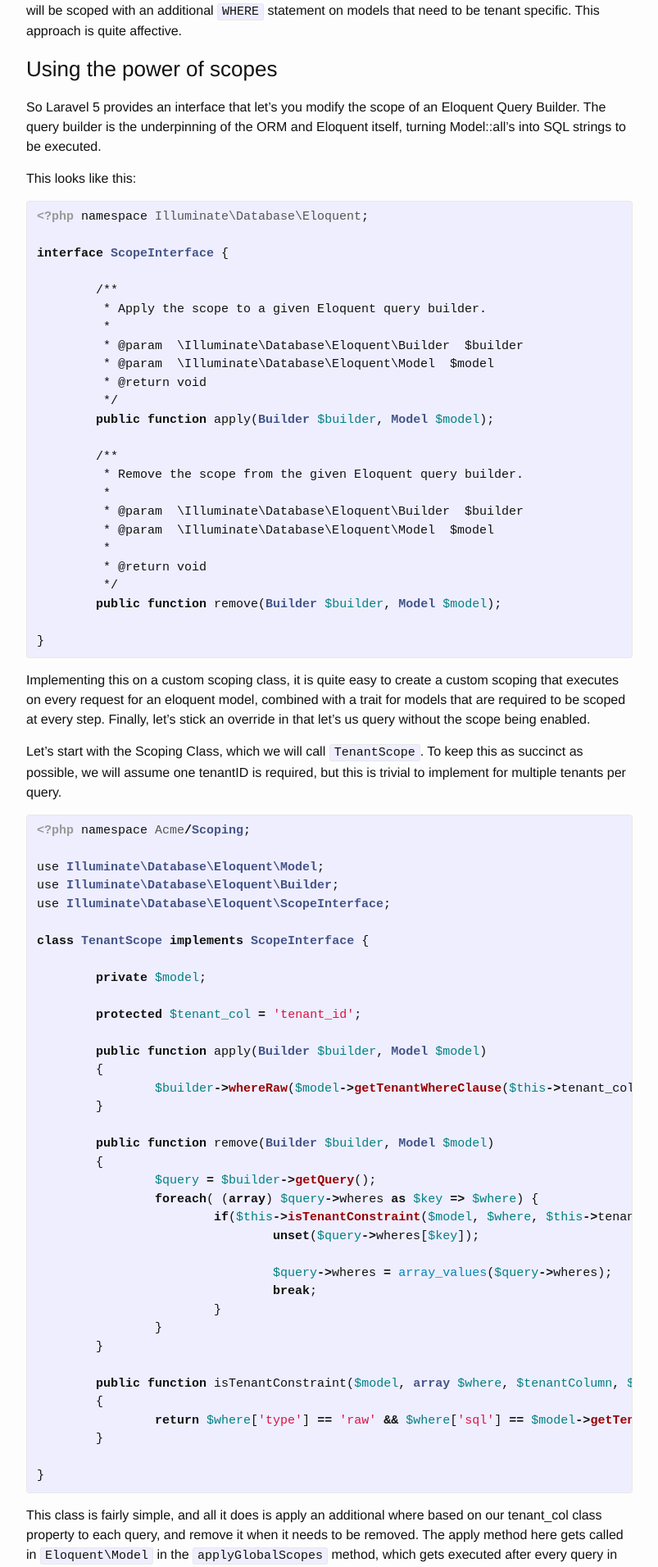
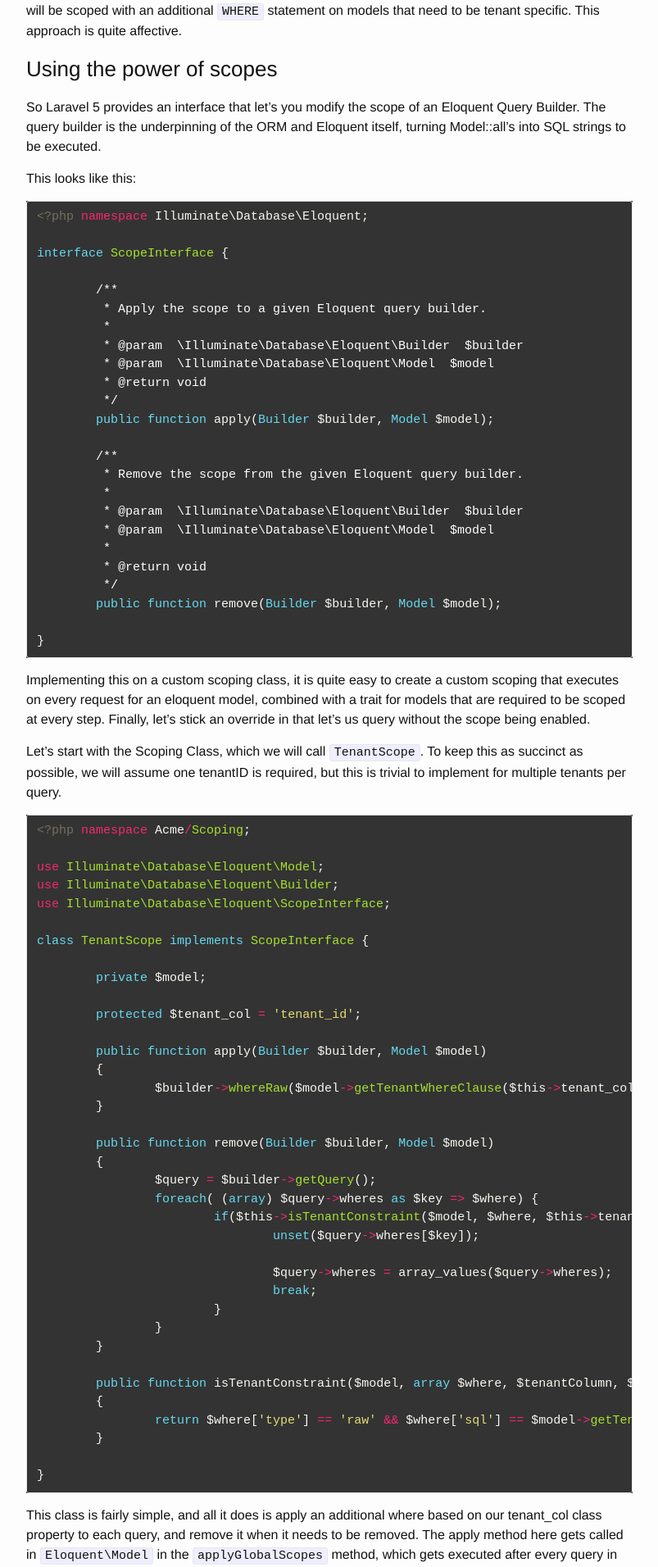
Before and after one commit to j4k/j4k.github.io, a Jekyll site: the page built from _posts/2015-02-16-multi-tenancy-in-laravel5.markdown, in a window 1280 px wide. Shown: the part 1416-3328 px from the top of the page at 82% size, without its empty margins (238-1041 px from the left). Built offline with Jekyll 4.4.1, drawn with Linux system fonts in a browser that asks for light colours.

Commit message:
Adding Dark Code Styles

```diff
--- a/_sass/_syntax-highlighting.scss
+++ b/_sass/_syntax-highlighting.scss
@@ -2,66 +2,157 @@
  * Syntax highlighting styles
  */
 .highlight {
-    background: #fff;
-    @extend %vertical-rhythm;
+    color: white;
+    background-color: #333333;
 
-    .c     { color: #998; font-style: italic } // Comment
-    .err   { color: #a61717; background-color: #e3d2d2 } // Error
-    .k     { font-weight: bold } // Keyword
-    .o     { font-weight: bold } // Operator
-    .cm    { color: #998; font-style: italic } // Comment.Multiline
-    .cp    { color: #999; font-weight: bold } // Comment.Preproc
-    .c1    { color: #998; font-style: italic } // Comment.Single
-    .cs    { color: #999; font-weight: bold; font-style: italic } // Comment.Special
-    .gd    { color: #000; background-color: #fdd } // Generic.Deleted
-    .gd .x { color: #000; background-color: #faa } // Generic.Deleted.Specific
-    .ge    { font-style: italic } // Generic.Emph
-    .gr    { color: #a00 } // Generic.Error
-    .gh    { color: #999 } // Generic.Heading
-    .gi    { color: #000; background-color: #dfd } // Generic.Inserted
-    .gi .x { color: #000; background-color: #afa } // Generic.Inserted.Specific
-    .go    { color: #888 } // Generic.Output
-    .gp    { color: #555 } // Generic.Prompt
-    .gs    { font-weight: bold } // Generic.Strong
-    .gu    { color: #aaa } // Generic.Subheading
-    .gt    { color: #a00 } // Generic.Traceback
-    .kc    { font-weight: bold } // Keyword.Constant
-    .kd    { font-weight: bold } // Keyword.Declaration
-    .kp    { font-weight: bold } // Keyword.Pseudo
-    .kr    { font-weight: bold } // Keyword.Reserved
-    .kt    { color: #458; font-weight: bold } // Keyword.Type
-    .m     { color: #099 } // Literal.Number
-    .s     { color: #d14 } // Literal.String
-    .na    { color: #008080 } // Name.Attribute
-    .nb    { color: #0086B3 } // Name.Builtin
-    .nc    { color: #458; font-weight: bold } // Name.Class
-    .no    { color: #008080 } // Name.Constant
-    .ni    { color: #800080 } // Name.Entity
-    .ne    { color: #900; font-weight: bold } // Name.Exception
-    .nf    { color: #900; font-weight: bold } // Name.Function
-    .nn    { color: #555 } // Name.Namespace
-    .nt    { color: #000080 } // Name.Tag
-    .nv    { color: #008080 } // Name.Variable
-    .ow    { font-weight: bold } // Operator.Word
-    .w     { color: #bbb } // Text.Whitespace
-    .mf    { color: #099 } // Literal.Number.Float
-    .mh    { color: #099 } // Literal.Number.Hex
-    .mi    { color: #099 } // Literal.Number.Integer
-    .mo    { color: #099 } // Literal.Number.Oct
-    .sb    { color: #d14 } // Literal.String.Backtick
-    .sc    { color: #d14 } // Literal.String.Char
-    .sd    { color: #d14 } // Literal.String.Doc
-    .s2    { color: #d14 } // Literal.String.Double
-    .se    { color: #d14 } // Literal.String.Escape
-    .sh    { color: #d14 } // Literal.String.Heredoc
-    .si    { color: #d14 } // Literal.String.Interpol
-    .sx    { color: #d14 } // Literal.String.Other
-    .sr    { color: #009926 } // Literal.String.Regex
-    .s1    { color: #d14 } // Literal.String.Single
-    .ss    { color: #990073 } // Literal.String.Symbol
-    .bp    { color: #999 } // Name.Builtin.Pseudo
-    .vc    { color: #008080 } // Name.Variable.Class
-    .vg    { color: #008080 } // Name.Variable.Global
-    .vi    { color: #008080 } // Name.Variable.Instance
-    .il    { color: #099 } // Literal.Number.Integer.Long
+    pre, code{
+        background-color: #333333;
+    }
+
+    .c {
+        color: #75715e;
+    }
+    .err {
+        color: #960050;
+        background-color: #1e0010;
+    }
+    .k {
+        color: #66d9ef;
+    }
+    .l {
+        color: #ae81ff;
+    }
+    .n {
+        color: #f8f8f2;
+    }
+    .o {
+        color: #f92672;
+    }
+    .p {
+        color: #f8f8f2;
+    }
+    .cm, .cp, .c1, .cs {
+        color: #75715e;
+    }
+    .ge {
+        font-style: italic;
+    }
+    .gs {
+        font-weight: bold;
+    }
+    .kc, .kd {
+        color: #66d9ef;
+    }
+    .kn {
+        color: #f92672;
+    }
+    .kp, .kr, .kt {
+        color: #66d9ef;
+    }
+    .ld {
+        color: #e6db74;
+    }
+    .m {
+        color: #ae81ff;
+    }
+    .s {
+        color: #e6db74;
+    }
+    .na {
+        color: #a6e22e;
+    }
+    .nb {
+        color: #f8f8f2;
+    }
+    .nc {
+        color: #a6e22e;
+    }
+    .no {
+        color: #66d9ef;
+    }
+    .nd {
+        color: #a6e22e;
+    }
+    .ni {
+        color: #f8f8f2;
+    }
+    .ne, .nf {
+        color: #a6e22e;
+    }
+    .nl, .nn {
+        color: #f8f8f2;
+    }
+    .nx {
+        color: #a6e22e;
+    }
+    .py {
+        color: #f8f8f2;
+    }
+    .nt {
+        color: #f92672;
+    }
+    .nv {
+        color: #f8f8f2;
+    }
+    .ow {
+        color: #f92672;
+    }
+    .w {
+        color: #f8f8f2;
+    }
+    .mf, .mh, .mi, .mo {
+        color: #ae81ff;
+    }
+    .sb, .sc, .sd, .s2 {
+        color: #e6db74;
+    }
+    .se {
+        color: #ae81ff;
+    }
+    .sh, .si, .sx, .sr, .s1, .ss {
+        color: #e6db74;
+    }
+    .bp, .vc, .vg, .vi {
+        color: #f8f8f2;
+    }
+    .il {
+        color: #ae81ff;
+    }
+    .gu {
+        color: #75715e;
+    }
+    .gd {
+        color: #f92672;
+    }
+    .gi {
+        color: #a6e22e;
+    }
 }
+
+.fa {
+    margin: 0 0.25em;
+}
+
+html {
+    -webkit-font-smoothing: antialiased;
+    -moz-osx-font-smoothing: grayscale;
+}
+
+body > footer {
+    display: -webkit-flex;
+    -webkit-justify-content: space-between;
+}
+
+::-webkit-scrollbar {
+    width: 6px;
+}
+
+::-webkit-scrollbar-track {
+    background-color: transparent;
+}
+
+::-webkit-scrollbar-thumb {
+    border-radius: 3px;
+    box-shadow: inset 0 0 1px rgba(0, 0, 0, 0.3);
+    background-color: #555555;
+}
```
